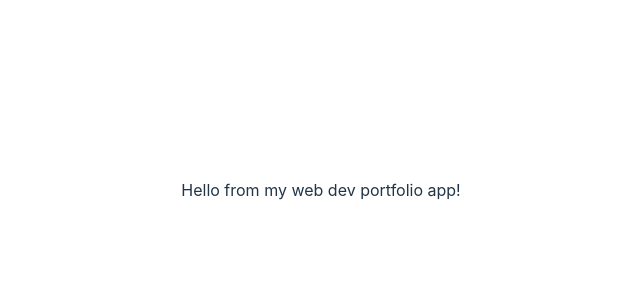
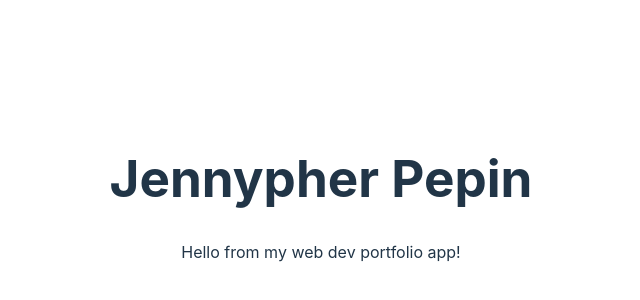
Before and after one commit to jennypherx/web-dev-portfolio, a React (Vite) app: page / in a window 1280 px wide. Shown: the part 210-510 px from the top of the page, without its empty margins (319-959 px from the left). Built offline with nearby package versions, Linux system fonts and the light colour scheme.

Commit message:
Added the  Header component

```diff
--- a/src/App.jsx
+++ b/src/App.jsx
@@ -1,11 +1,14 @@
 import { useState } from 'react'
 import './App.css'
+import Header from './components/Header'
 
 function App() {
   //const [count, setCount] = useState(0)
 
   return (
     <div>
+      <Header />
+
       Hello from my web dev portfolio app!
     </div>
   )
--- a/src/components/Header.jsx
+++ b/src/components/Header.jsx
@@ -0,0 +1,14 @@
+function Header() {
+
+    return (
+      <header>
+
+        <h1>Jennypher Pepin</h1>
+
+        {/* Links?? */}
+
+      </header>
+    );
+  }
+
+  export default Header;
```
